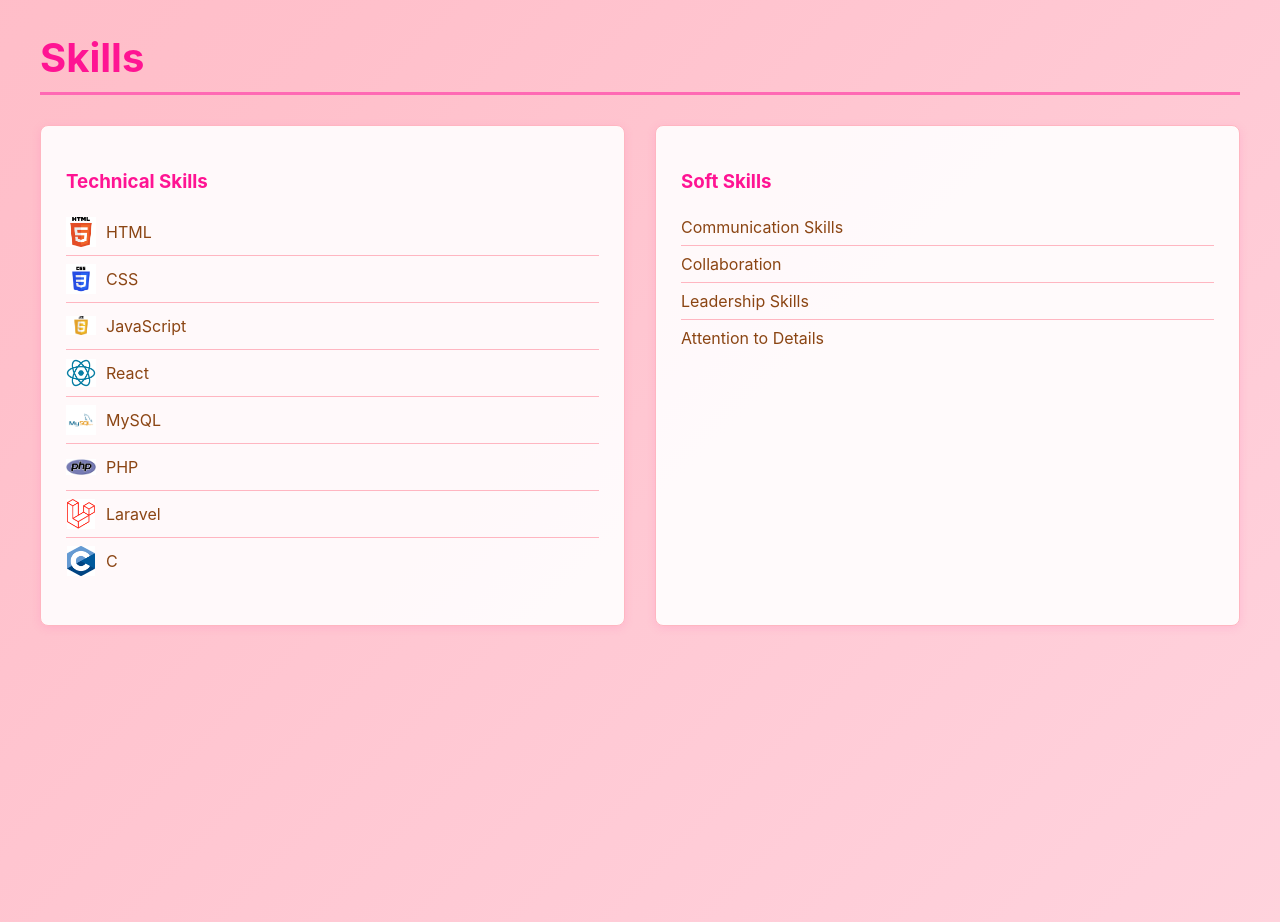
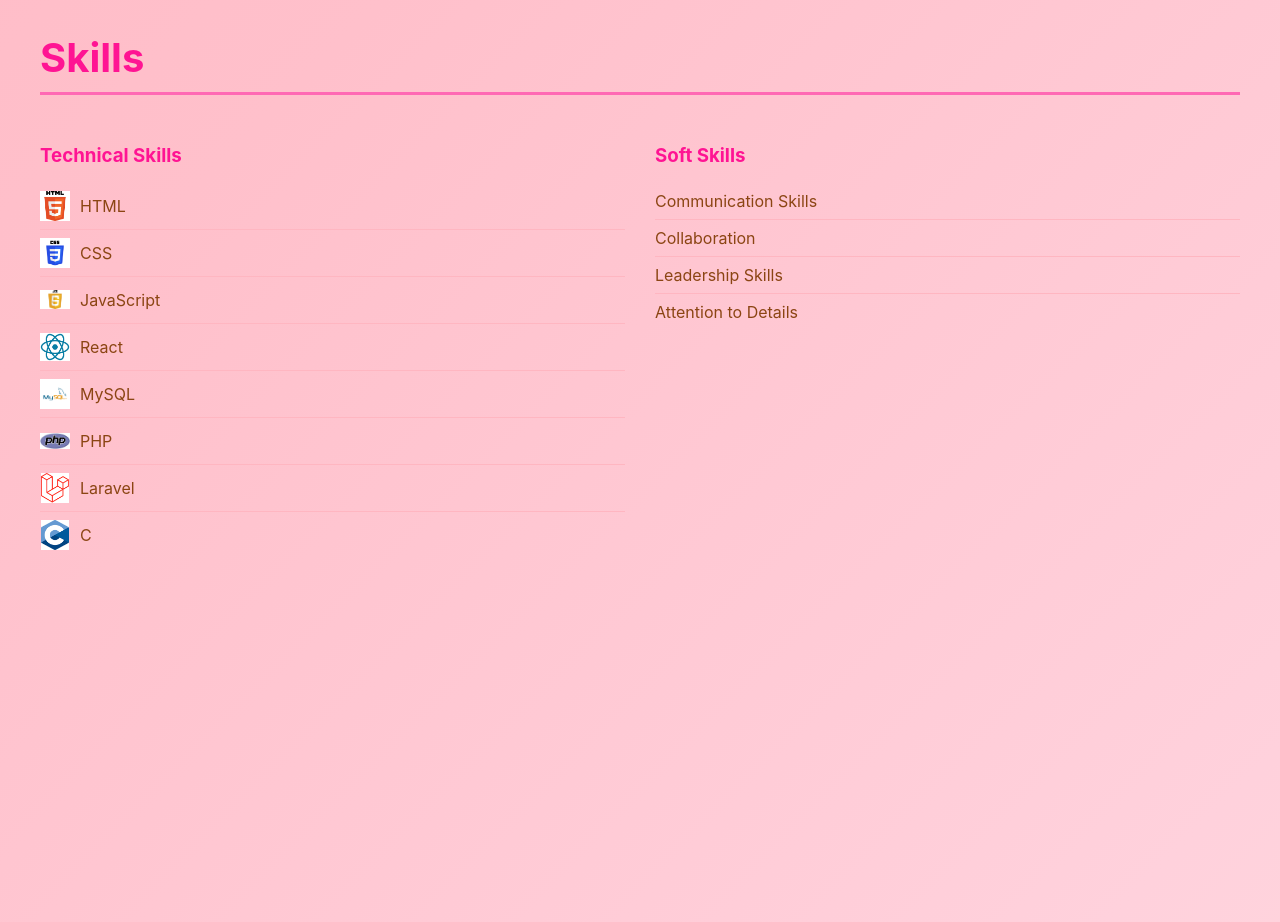
Before and after one commit to jasing-alt/my-portfolio, a React (Create React App) app: page / in a window 1280 px wide. Shown: the part 1260-2182 px from the top of the page. Built offline with nearby package versions, Linux system fonts and the light colour scheme.

Commit message:
Remove white card background from skills categories
Co-Authored-By: Jassy Faburada <jassyfaburada@gmail.com>

```diff
--- a/src/App.css
+++ b/src/App.css
@@ -154,11 +154,10 @@ section h2 {
 }
 
 .skill-category {
-  background-color: rgba(255, 255, 255, 0.9);
-  padding: 25px;
-  border-radius: 8px;
-  box-shadow: 0 2px 8px rgba(255, 105, 180, 0.2);
-  border: 1px solid #FFB6C1;
+  background-color: transparent;
+  padding: 0;
+  border: none;
+  box-shadow: none;
 }
 
 .skill-category h3 {
```
